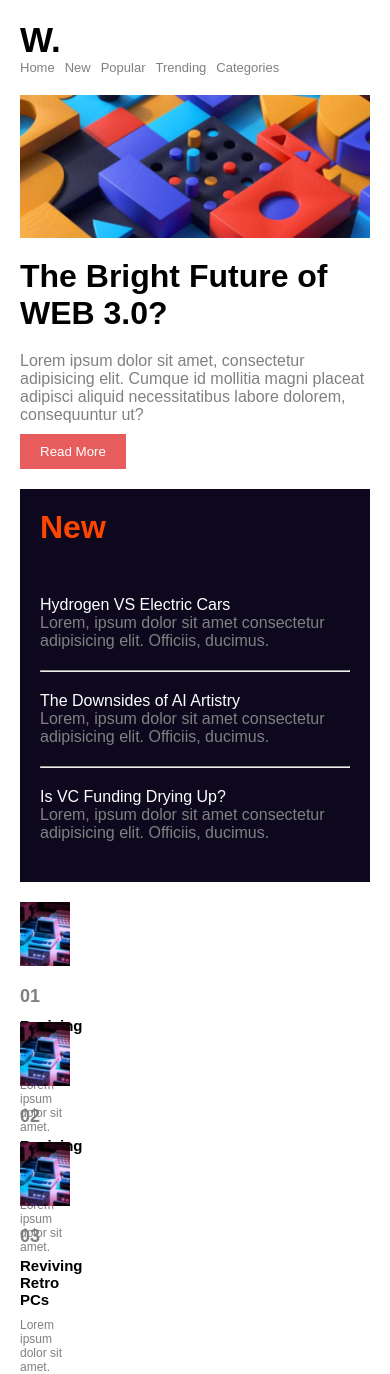
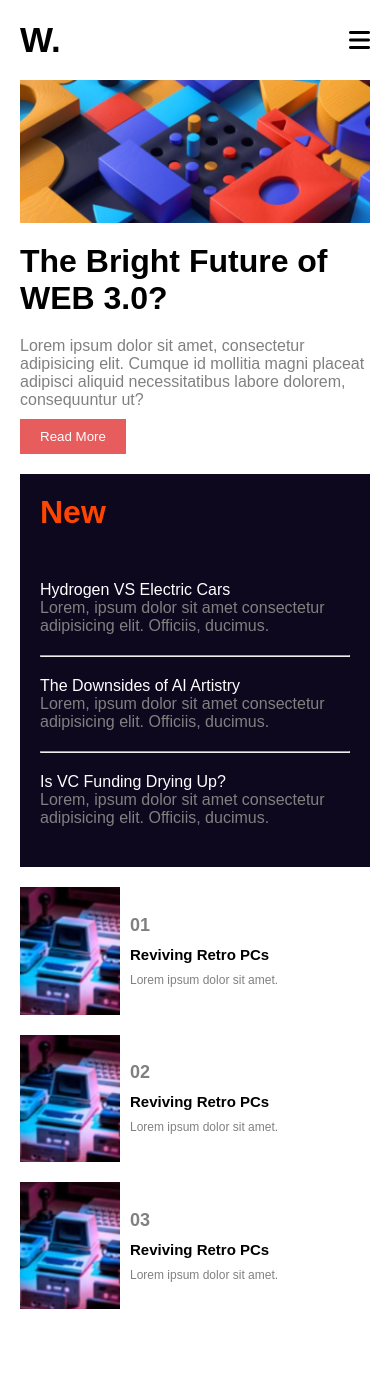
Before and after one commit to mahmutcancokcapar/denemeler, a PHP site: page /ornek-site.html in a window 390 px wide. After the commit the page ends 1309 px from the top, so only its background shows below. Run offline with PHP 8.4, Linux system fonts and the light colour scheme.

Commit message:
Updated ornek-site.html and ornek-site-style.css

```diff
--- a/odevler/ucuncu_odev/ornek-site-style.css
+++ b/odevler/ucuncu_odev/ornek-site-style.css
@@ -13,6 +13,7 @@ body {
     align-items: center;
     margin-bottom: 20px;
     display: flex;
+    position: relative;
 }
 .header-menu {
     display: flex;
@@ -26,6 +27,11 @@ body {
     text-decoration: none;
     font-size: 13px;
     color: grey;
+}
+.hamburger-menu {
+    display: none;
+    font-size: 24px;
+    cursor: pointer;
 }
 .main-container {
     flex-direction: row;
@@ -100,10 +106,10 @@ body {
 }
 .end-container-items {
     justify-content: space-between;
+    width: calc(33.33% - 20px);
     flex-direction: row;
     display: flex;
     height: 100px;
-    width: 50px;
     gap: 20px;
 }
 .item-contents {
@@ -112,21 +118,26 @@ body {
     gap: 10px;
 }
 .item-contents>h2 {
-    font-size: 18;
+    font-size: 18px;
     color: grey;
 }
 .item-contents>h3 {
-    font-size: 15;
+    font-size: 15px;
 }
 .item-contents>p {
     font-weight: lighter;
-    font-size: 12;
+    font-size: 12px;
     color: grey;
 }
+.end-container-items img {
+    max-width: 100%;
+    height: auto;
+}
+
 @media (max-width: 768px) {
     .header-container {
-        align-items: flex-start;
-        flex-direction: column;
+        align-items: center;
+        flex-direction: row;
     }
     .main-container {
         flex-direction: column;
@@ -136,8 +147,41 @@ body {
     }
     .end-container {
         flex-direction: column;
+        gap: 20px;
     }
     .end-container-items {
+        justify-content: flex-start ;
+        align-items: center;
+        flex-direction: row;
+        display: flex;
+        height: auto;
+        width: 100%;
+        gap: 10px;
+    }
+    .end-container-items img {
+        max-width: 100px;
+        height: auto;
+    }
+    .header-menu {
+        display: none;
         flex-direction: column;
+        background-color: white;
+        position: absolute;
+        top: 60px;
+        left: 0;
+        right: 0;
+        padding: 10px;
+    }
+    .header-menu.show {
+        display: flex;
+    }
+    .hamburger-menu {
+        display: block;
     }
 }
+
+@media (max-width: 378px) {
+    .end-container-items {
+        width: calc(50% - 20px);
+    }
+}
--- a/odevler/ucuncu_odev/ornek-site.html
+++ b/odevler/ucuncu_odev/ornek-site.html
@@ -4,6 +4,10 @@
     <meta name="viewport" content="width=device-width, initial-scale=1.0" />
     <title>W.</title>
     <link rel="stylesheet" href="ornek-site-style.css" />
+    <link
+      rel="stylesheet"
+      href="https://cdnjs.cloudflare.com/ajax/libs/font-awesome/6.0.0-beta3/css/all.min.css"
+    />
   </head>
   <body>
     <div class="header-container">
@@ -14,6 +18,9 @@
         <a href="#">Popular</a>
         <a href="#">Trending</a>
         <a href="#">Categories</a>
+      </div>
+      <div class="hamburger-menu">
+        <i class="fas fa-bars"></i>
       </div>
     </div>
     <div class="main-container">
@@ -86,5 +93,12 @@
         </div>
       </div>
     </div>
+    <script>
+      document
+        .querySelector(".hamburger-menu")
+        .addEventListener("click", function () {
+          document.querySelector(".header-menu").classList.toggle("show");
+        });
+    </script>
   </body>
 </html>
```
